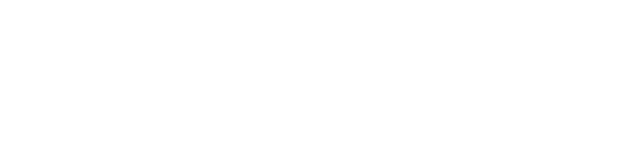
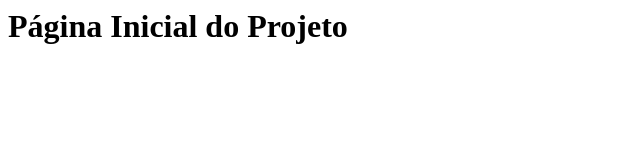
Before and after one commit to jeffersonmoreira-ti/testes-git, a plain HTML site: page index.html in a window 1280 px wide. Shown: the whole page, without its empty margins (0-640 px from the left). Drawn offline with Linux system fonts and the light colour scheme.

Commit message:
Adicionado título à página.

```diff
--- a/index.html
+++ b/index.html
@@ -1,6 +1,7 @@
 <html>
 <head>
     <body>
+        <h1>Página Inicial do Projeto</h1>
     </body>
 </head>
 </html>
```
